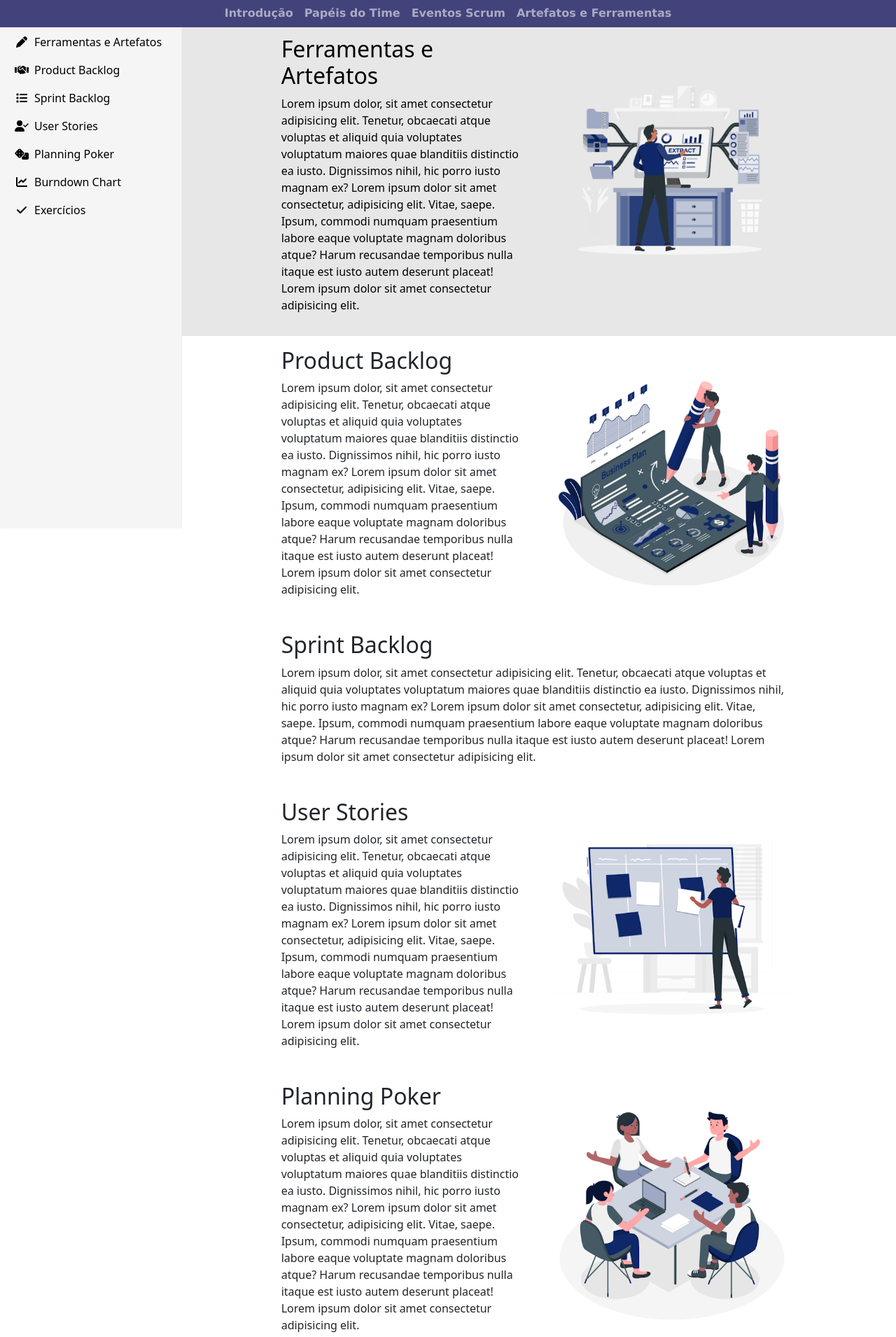
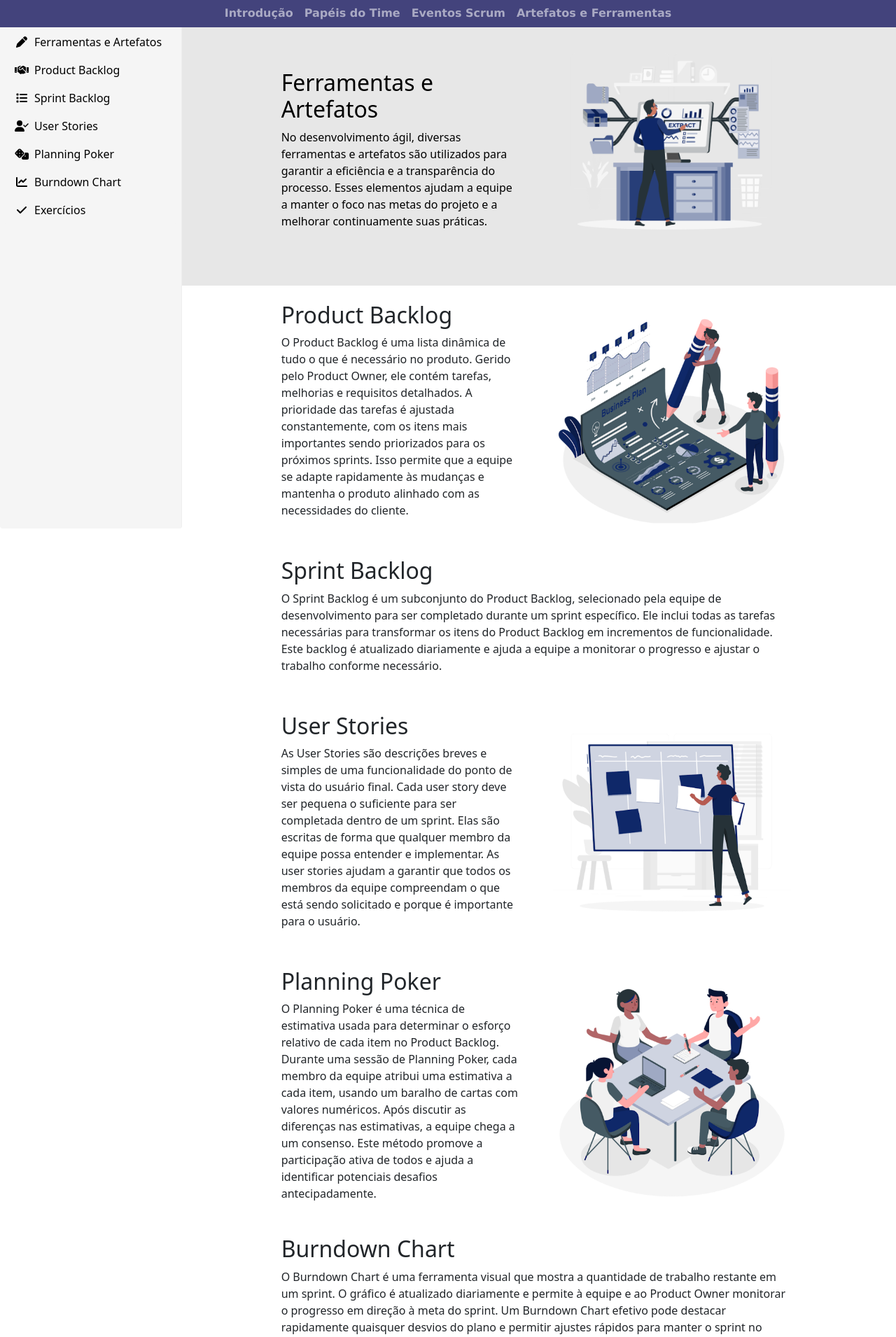
Before and after one commit to Templasan/API---ADS-semestre-1, a Flask app: page /ferramentas in a window 1280 px wide. Shown: the part 45-1955 px from the top of the page at 70% size. Run offline with Flask 3, Linux system fonts and the light colour scheme; some libraries are stand-ins or nearby versions.

Commit message:
Update ferramentas.html

```diff
--- a/src/templates/ferramentas.html
+++ b/src/templates/ferramentas.html
@@ -22,7 +22,7 @@
     <div class="col-lg-5">
         <h2 class="font-weight-light">Ferramentas e Artefatos</h2>
         <p>
-            Lorem ipsum dolor, sit amet consectetur adipisicing elit. Tenetur, obcaecati atque voluptas et aliquid quia voluptates voluptatum maiores quae blanditiis distinctio ea iusto. Dignissimos nihil, hic porro iusto magnam ex? Lorem ipsum dolor sit amet consectetur, adipisicing elit. Vitae, saepe. Ipsum, commodi numquam praesentium labore eaque voluptate magnam doloribus atque? Harum recusandae temporibus nulla itaque est iusto autem deserunt placeat! Lorem ipsum dolor sit amet consectetur adipisicing elit.
+            No desenvolvimento ágil, diversas ferramentas e artefatos são utilizados para garantir a eficiência e a transparência do processo. Esses elementos ajudam a equipe a manter o foco nas metas do projeto e a melhorar continuamente suas práticas.
         </p>
     </div>
     <div class="col-lg-5"><img class="img-fluid rounded pb-4 mb-lg-0" src="/static/images/Ferramentas1.png" alt="..." /></div>
@@ -33,7 +33,7 @@
     <div class="col-lg-5">
         <h2 class="font-weight-light">Product Backlog</h3>
         <p>
-            Lorem ipsum dolor, sit amet consectetur adipisicing elit. Tenetur, obcaecati atque voluptas et aliquid quia voluptates voluptatum maiores quae blanditiis distinctio ea iusto. Dignissimos nihil, hic porro iusto magnam ex? Lorem ipsum dolor sit amet consectetur, adipisicing elit. Vitae, saepe. Ipsum, commodi numquam praesentium labore eaque voluptate magnam doloribus atque? Harum recusandae temporibus nulla itaque est iusto autem deserunt placeat! Lorem ipsum dolor sit amet consectetur adipisicing elit.
+            O Product Backlog é uma lista dinâmica de tudo o que é necessário no produto. Gerido pelo Product Owner, ele contém tarefas, melhorias e requisitos detalhados. A prioridade das tarefas é ajustada constantemente, com os itens mais importantes sendo priorizados para os próximos sprints. Isso permite que a equipe se adapte rapidamente às mudanças e mantenha o produto alinhado com as necessidades do cliente.
         </p>
     </div>
     <div class="col-lg-5"><img class="img-fluid rounded mb-4 mb-lg-0" src="/static/images/productbacklog.png" alt="..." /></div>
@@ -46,7 +46,7 @@
 
         <h2 class="font-weight-light">Sprint Backlog</h3>
         <p>
-            Lorem ipsum dolor, sit amet consectetur adipisicing elit. Tenetur, obcaecati atque voluptas et aliquid quia voluptates voluptatum maiores quae blanditiis distinctio ea iusto. Dignissimos nihil, hic porro iusto magnam ex? Lorem ipsum dolor sit amet consectetur, adipisicing elit. Vitae, saepe. Ipsum, commodi numquam praesentium labore eaque voluptate magnam doloribus atque? Harum recusandae temporibus nulla itaque est iusto autem deserunt placeat! Lorem ipsum dolor sit amet consectetur adipisicing elit.
+            O Sprint Backlog é um subconjunto do Product Backlog, selecionado pela equipe de desenvolvimento para ser completado durante um sprint específico. Ele inclui todas as tarefas necessárias para transformar os itens do Product Backlog em incrementos de funcionalidade. Este backlog é atualizado diariamente e ajuda a equipe a monitorar o progresso e ajustar o trabalho conforme necessário.
         </p>
     </div>
     <div class="col-lg-5"></div>
@@ -57,7 +57,7 @@
     <div class="col-lg-5">
         <h2 class="font-weight-light">User Stories</h3>
         <p>
-            Lorem ipsum dolor, sit amet consectetur adipisicing elit. Tenetur, obcaecati atque voluptas et aliquid quia voluptates voluptatum maiores quae blanditiis distinctio ea iusto. Dignissimos nihil, hic porro iusto magnam ex? Lorem ipsum dolor sit amet consectetur, adipisicing elit. Vitae, saepe. Ipsum, commodi numquam praesentium labore eaque voluptate magnam doloribus atque? Harum recusandae temporibus nulla itaque est iusto autem deserunt placeat! Lorem ipsum dolor sit amet consectetur adipisicing elit.
+            As User Stories são descrições breves e simples de uma funcionalidade do ponto de vista do usuário final. Cada user story deve ser pequena o suficiente para ser completada dentro de um sprint. Elas são escritas de forma que qualquer membro da equipe possa entender e implementar. As user stories ajudam a garantir que todos os membros da equipe compreendam o que está sendo solicitado e porque é importante para o usuário.
         </p>
     </div>
     <div class="col-lg-5"><img class="img-fluid rounded mb-4 mb-lg-0" src="/static/images/userstory.png" alt="..." /></div>
@@ -68,7 +68,7 @@
     <div class="col-lg-5">
         <h2 class="font-weight-light">Planning Poker</h3>
         <p>
-            Lorem ipsum dolor, sit amet consectetur adipisicing elit. Tenetur, obcaecati atque voluptas et aliquid quia voluptates voluptatum maiores quae blanditiis distinctio ea iusto. Dignissimos nihil, hic porro iusto magnam ex? Lorem ipsum dolor sit amet consectetur, adipisicing elit. Vitae, saepe. Ipsum, commodi numquam praesentium labore eaque voluptate magnam doloribus atque? Harum recusandae temporibus nulla itaque est iusto autem deserunt placeat! Lorem ipsum dolor sit amet consectetur adipisicing elit.
+            O Planning Poker é uma técnica de estimativa usada para determinar o esforço relativo de cada item no Product Backlog. Durante uma sessão de Planning Poker, cada membro da equipe atribui uma estimativa a cada item, usando um baralho de cartas com valores numéricos. Após discutir as diferenças nas estimativas, a equipe chega a um consenso. Este método promove a participação ativa de todos e ajuda a identificar potenciais desafios antecipadamente.
         </p>
     </div>
     <div class="col-lg-5"><img class="img-fluid rounded mb-4 mb-lg-0" src="/static/images/planningpoker.png" alt="..." /></div>
@@ -79,7 +79,7 @@
     <div class="col-lg-10">
         <h2 class="font-weight-light">Burndown Chart</h3>
         <p>
-            Lorem ipsum dolor, sit amet consectetur adipisicing elit. Tenetur, obcaecati atque voluptas et aliquid quia voluptates voluptatum maiores quae blanditiis distinctio ea iusto. Dignissimos nihil, hic porro iusto magnam ex? Lorem ipsum dolor sit amet consectetur, adipisicing elit. Vitae, saepe. Ipsum, commodi numquam praesentium labore eaque voluptate magnam doloribus atque? Harum recusandae temporibus nulla itaque est iusto autem deserunt placeat! Lorem ipsum dolor sit amet consectetur adipisicing elit.
+            O Burndown Chart é uma ferramenta visual que mostra a quantidade de trabalho restante em um sprint. O gráfico é atualizado diariamente e permite à equipe e ao Product Owner monitorar o progresso em direção à meta do sprint. Um Burndown Chart efetivo pode destacar rapidamente quaisquer desvios do plano e permitir ajustes rápidos para manter o sprint no caminho certo.
         </p>
     </div>
     <div class="col-lg-5"><img class="img-fluid rounded pb-4 mb-lg-0" src="/static/images/burndown.png" alt="..." /></div>
```
